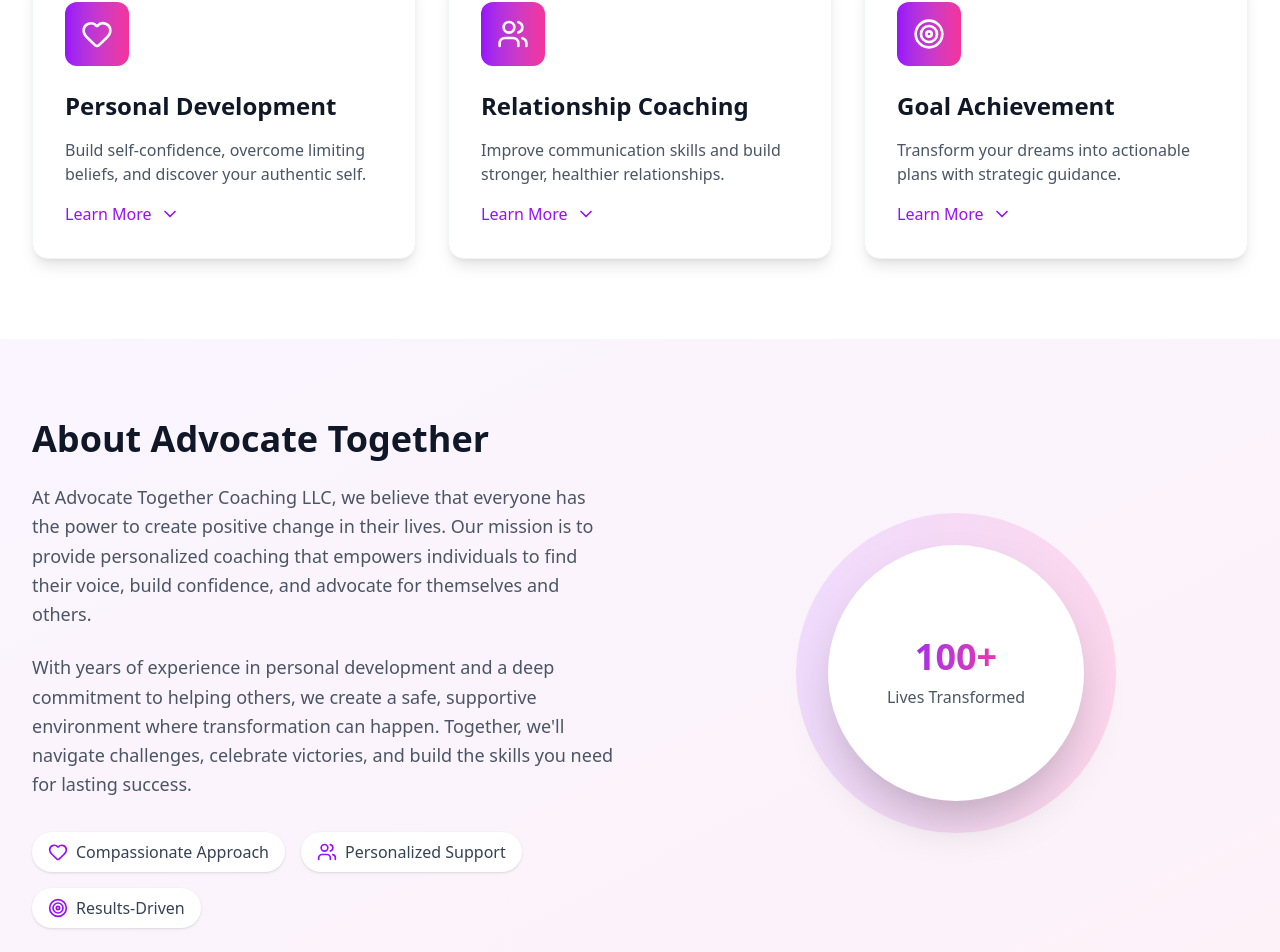
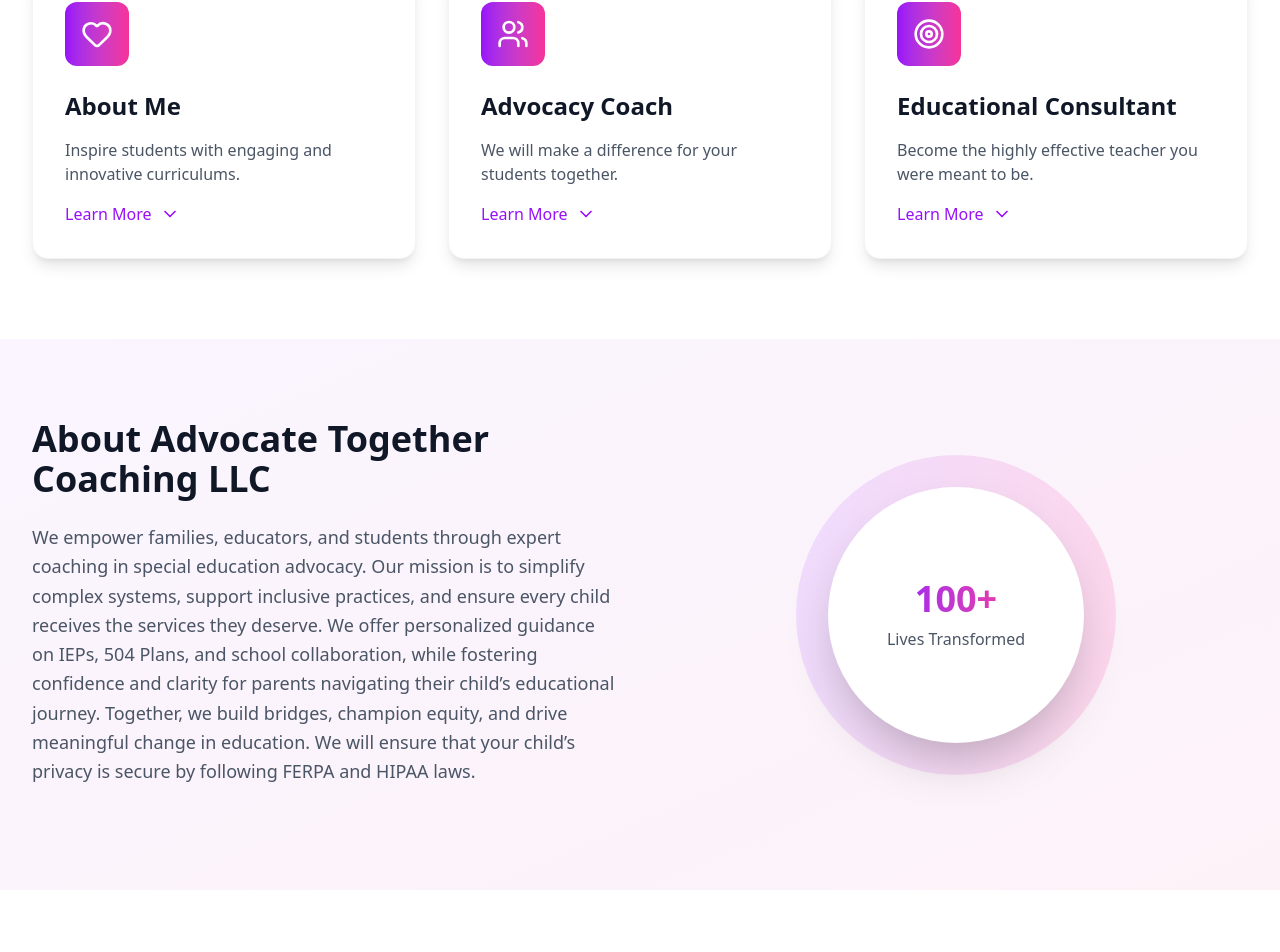
Before and after one commit to msellenc/advocate-together, a React (Vite) app: page / in a window 1280 px wide. Shown: the part 1087-2039 px from the top of the page. Built offline with nearby package versions, Linux system fonts and the light colour scheme.

Commit message:
update description and remove buttons

```diff
--- a/src/components/About.jsx
+++ b/src/components/About.jsx
@@ -7,31 +7,10 @@
       <div className="max-w-7xl mx-auto px-4 sm:px-6 lg:px-8">
         <div className="grid grid-cols-1 lg:grid-cols-2 gap-12 items-center">
           <div>
-            <h2 className="text-4xl font-bold text-gray-900 mb-6">About Advocate Together</h2>
+            <h2 className="text-4xl font-bold text-gray-900 mb-6">About Advocate Together Coaching LLC</h2>
             <p className="text-lg text-gray-600 mb-6 leading-relaxed">
-              At Advocate Together Coaching LLC, we believe that everyone has the power to create positive
-              change in their lives. Our mission is to provide personalized coaching that empowers individuals
-              to find their voice, build confidence, and advocate for themselves and others.
+              We empower families, educators, and students through expert coaching in special education advocacy. Our mission is to simplify complex systems, support inclusive practices, and ensure every child receives the services they deserve. We offer personalized guidance on IEPs, 504 Plans, and school collaboration, while fostering confidence and clarity for parents navigating their child’s educational journey. Together, we build bridges, champion equity, and drive meaningful change in education. We will ensure that your child’s privacy is secure by following FERPA and HIPAA laws.
             </p>
-            <p className="text-lg text-gray-600 mb-8 leading-relaxed">
-              With years of experience in personal development and a deep commitment to helping others,
-              we create a safe, supportive environment where transformation can happen. Together, we'll
-              navigate challenges, celebrate victories, and build the skills you need for lasting success.
-            </p>
-            <div className="flex flex-wrap gap-4">
-              <div className="flex items-center bg-white px-4 py-2 rounded-full shadow-sm">
-                <Heart className="w-5 h-5 text-purple-600 mr-2" />
-                <span className="text-gray-700">Compassionate Approach</span>
-              </div>
-              <div className="flex items-center bg-white px-4 py-2 rounded-full shadow-sm">
-                <Users className="w-5 h-5 text-purple-600 mr-2" />
-                <span className="text-gray-700">Personalized Support</span>
-              </div>
-              <div className="flex items-center bg-white px-4 py-2 rounded-full shadow-sm">
-                <Target className="w-5 h-5 text-purple-600 mr-2" />
-                <span className="text-gray-700">Results-Driven</span>
-              </div>
-            </div>
           </div>
           <div className="flex justify-center">
             <div className="relative">
--- a/src/components/Contact.jsx
+++ b/src/components/Contact.jsx
@@ -42,14 +42,14 @@
                 <Phone className="w-6 h-6 text-pink-400 mr-4" />
                 <div>
                   <h4 className="font-semibold">Phone</h4>
-                  <p className="text-purple-100">(555) 123-4567</p>
+                  <p className="text-purple-100">(516) 659-2610</p>
                 </div>
               </div>
               <div className="flex items-center">
                 <Mail className="w-6 h-6 text-pink-400 mr-4" />
                 <div>
                   <h4 className="font-semibold">Email</h4>
-                  <p className="text-purple-100">info@advocatetogether.com</p>
+                  <p className="text-purple-100">msellenc16@gmail.com</p>
                 </div>
               </div>
               <div className="flex items-center">
--- a/src/components/Hero.jsx
+++ b/src/components/Hero.jsx
@@ -17,7 +17,7 @@
               Transform your life through personalized coaching that helps you find your voice,
               build confidence, and create meaningful change in your personal and professional journey.
             </p>
-            <div className="flex flex-col sm:flex-row gap-4 justify-center lg:justify-start">
+            {/* <div className="flex flex-col sm:flex-row gap-4 justify-center lg:justify-start">
               <button className="bg-gradient-to-r from-purple-600 to-pink-500 text-white px-8 py-4 rounded-full font-semibold hover:shadow-lg transform hover:-translate-y-1 transition-all duration-300">
                 Start Your Journey
                 <ArrowRight className="inline ml-2" size={20} />
@@ -25,7 +25,7 @@
               <button className="border-2 border-purple-600 text-purple-600 px-8 py-4 rounded-full font-semibold hover:bg-purple-600 hover:text-white transition-all duration-300">
                 Learn More
               </button>
-            </div>
+            </div> */}
           </div>
           <div className="flex justify-center">
             <div className="relative">
--- a/src/components/Services.jsx
+++ b/src/components/Services.jsx
@@ -10,23 +10,23 @@
     {
       id: 1,
       icon: <Heart className="w-8 h-8" />,
-      title: "Personal Development",
-      description: "Build self-confidence, overcome limiting beliefs, and discover your authentic self.",
-      details: "Our personal development coaching focuses on helping you understand your values, strengths, and goals. We work together to create actionable plans that align with your vision for personal growth and fulfillment."
+      title: "About Me",
+      description: "Inspire students with engaging and innovative curriculums.",
+      details: "I have over 27 years of experience working with special needs students and their families. I started my career as a paraprofessional and became a certified general and special education teacher. I am board certified in special education  through the National Association of Special Education Teachers (NASET) and I’m on their advisory board. I have also served as a UFT Teacher Center Site Coach and an IEP Coordinator for the New York City Public Schools."
     },
     {
       id: 2,
       icon: <Users className="w-8 h-8" />,
-      title: "Relationship Coaching",
-      description: "Improve communication skills and build stronger, healthier relationships.",
-      details: "Learn effective communication strategies, conflict resolution techniques, and how to build meaningful connections with others. Whether it's family, friends, or romantic relationships, we'll help you navigate challenges with confidence."
+      title: "Advocacy Coach",
+      description: "We will make a difference for your students together.",
+      details: "We will assist students with disabilities to receive appropriate services and accommodations by accompanying parents to their child's IEP or 504 meetings. We aim to help families navigate complex educational systems and understand their rights under IDEA and section 504. We will ensure schools comply with federal and state special education laws. We will stay updated on legal changes and help institutions adapt policies accordingly. We will help develop appropriate Functional Behavioral Assessments (FBAs) and Behavior Intervention Plans (BIPs.)"
     },
     {
       id: 3,
       icon: <Target className="w-8 h-8" />,
-      title: "Goal Achievement",
-      description: "Transform your dreams into actionable plans with strategic guidance.",
-      details: "We'll break down your big dreams into manageable steps, create accountability systems, and develop strategies to overcome obstacles. From career transitions to personal milestones, we'll help you achieve what matters most."
+      title: "Educational Consultant",
+      description: "Become the highly effective teacher you were meant to be.",
+      details: "We will analyze student data and assessments to recommend tailored interventions. We will support the creation and implementation of effective IEPs and 504 plans. We will coach educators in developing inclusive lesson plans and assessments."
     }
   ];
 
```
Also changed, not shown: 3 other files (tests, documents, lock files or other folders).
